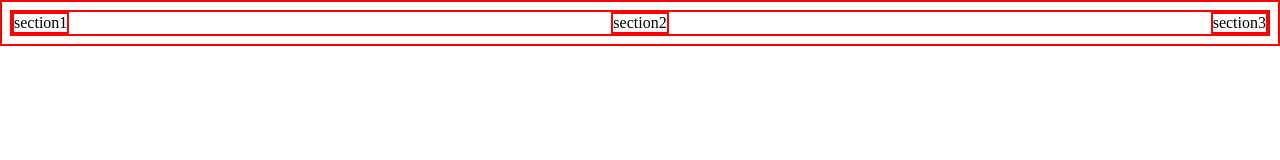
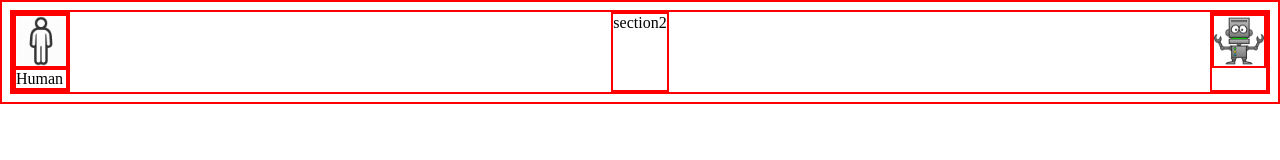
Before and after one commit to BenHolden010/RockPaperScissors, a plain HTML site: page RockPaperScissors/index.html in a window 1280 px wide. Drawn offline with Linux system fonts and the light colour scheme.

Commit message:
Add human and computer sections with icons

```diff
--- a/RockPaperScissors/index.html
+++ b/RockPaperScissors/index.html
@@ -8,14 +8,15 @@
   <title>Rock Paper Scissors</title>
 </head>
 <body>
-  <section>section1
+  <section class="human-section">
+    <img class="human-icon" src="assets/human-icon-png-1895.png">
+    <label>Human</label>
+  </section>
+  <section class="game-section">section2
 
   </section>
-  <section>section2
-
-  </section>
-  <section>section3
-
+  <section class="computer-section">
+    <img class="human-icon" src="assets/robot-icons-30496.png">
   </section>
   <script type="text/javascript" src="main.js"></script>
 </body>
--- a/RockPaperScissors/styles.css
+++ b/RockPaperScissors/styles.css
@@ -4,6 +4,16 @@
 
 body {
   display: flex;
-  flex-direction: row;
+
   justify-content: space-between;
 }
+
+.human-icon, .robot-icon {
+  height: 50px;
+  width: 50px;
+}
+
+.human-section, .game-section, .computer-section {
+  display: flex;
+  flex-direction: column;
+}
```
Also changed, not shown: RockPaperScissors/assets/human-icon-png-1895.png (added), RockPaperScissors/assets/robot-icons-30496.png (added).
